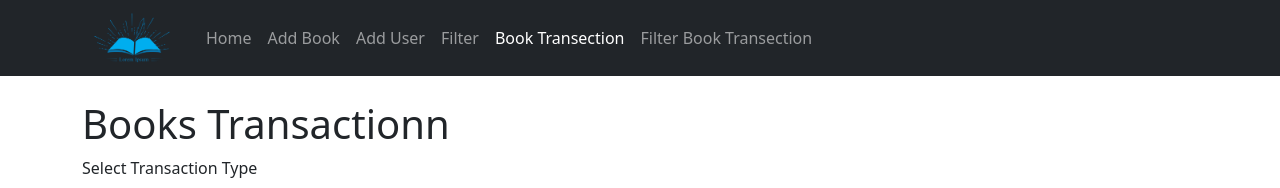
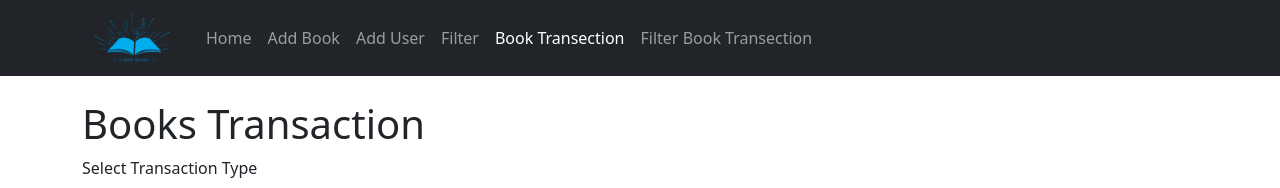
Before and after one commit to Sahil-7244/manage-book, a React (Create React App) app in the folder bookfrontend/: page /booktransection in a window 1280 px wide. Shown: the top 188 px of the page. Built offline with nearby package versions, Linux system fonts and the light colour scheme.

Commit message:
Update booktransectionforms.jsx

```diff
--- a/bookfrontend/src/pages/booktransection/booktransectionforms.jsx
+++ b/bookfrontend/src/pages/booktransection/booktransectionforms.jsx
@@ -61,7 +61,7 @@ export default function BookTransections() {
 
     return (
         <Container className="mt-4">
-            <h1>Books Transactionn</h1>
+            <h1>Books Transaction</h1>
 
             {/* Step 1: Select Form Type */}
             <Form.Group className="mb-3">
```
